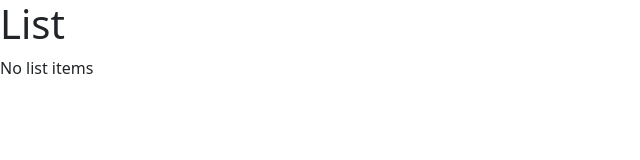
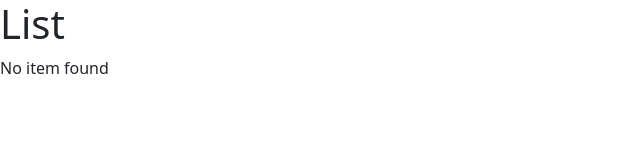
Before and after one commit to avi-vibha/frontend-projects, a React (Vite) app in the folder react-app/: page / in a window 1280 px wide. Shown: the top 160 px of the page, without its empty margins (0-640 px from the left). Built offline with nearby package versions, Linux system fonts and the light colour scheme.

Commit message:
02. Conditional rendering. Removing duplicates

```diff
--- a/react-app/src/components/ListGroup.tsx
+++ b/react-app/src/components/ListGroup.tsx
@@ -4,17 +4,12 @@ function ListGroup() {
   let items = ["New York", "San Francisco", "Tokyo", "London", "Paris"];
   items = [];
 
-  if (items.length === 0)
-    return (
-      <>
-        <h1>List</h1>
-        <p>No list items</p>
-      </>
-    );
-
+  // rendering conditionally inside our jsx expression
+  // adding a ternery operator
   return (
     <>
       <h1>List</h1>
+      {items.length === 0 ? <p>No item found</p> : null}
       <ul className="list-group">
         {items.map((item) => (
           <li className="list-group-item" key={item}>
```
